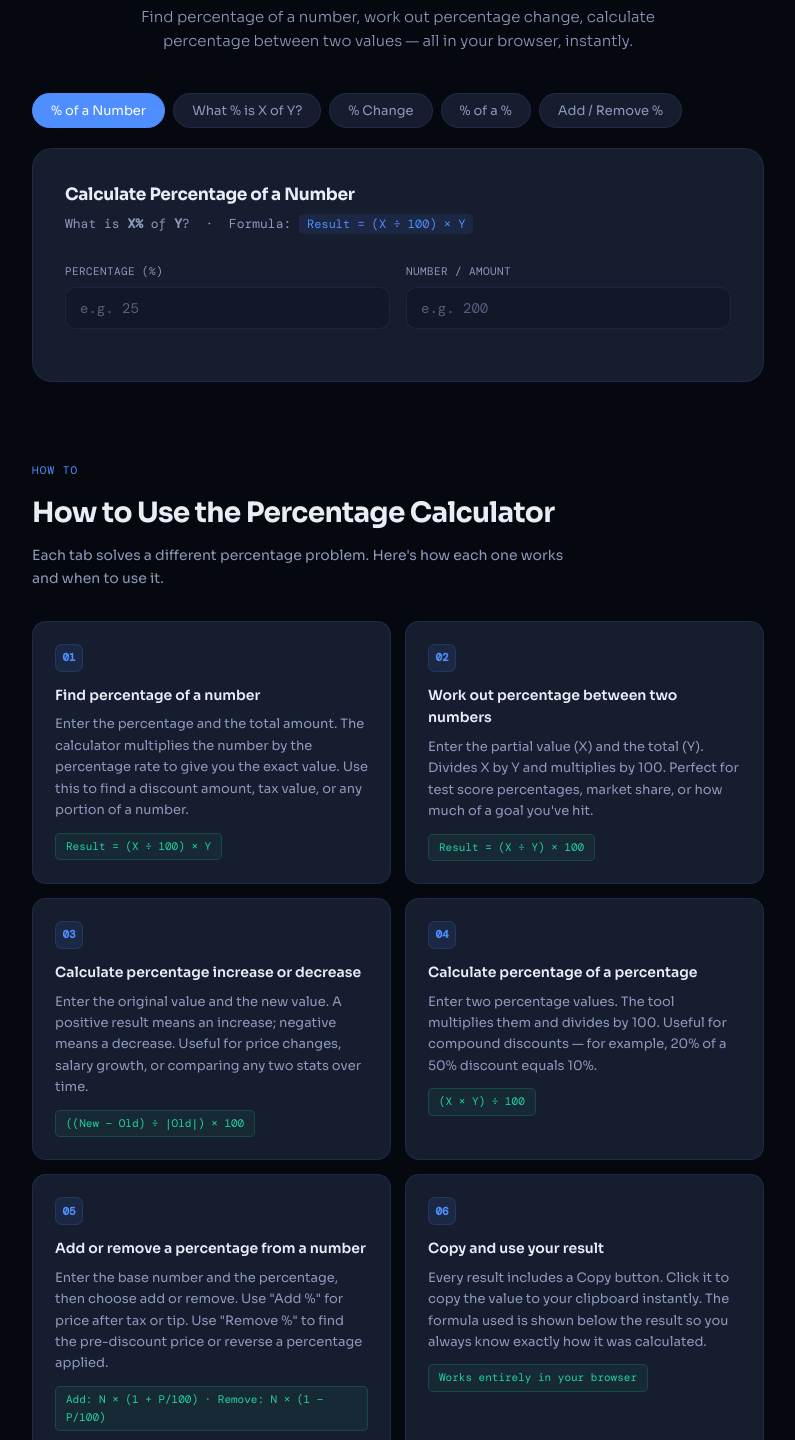
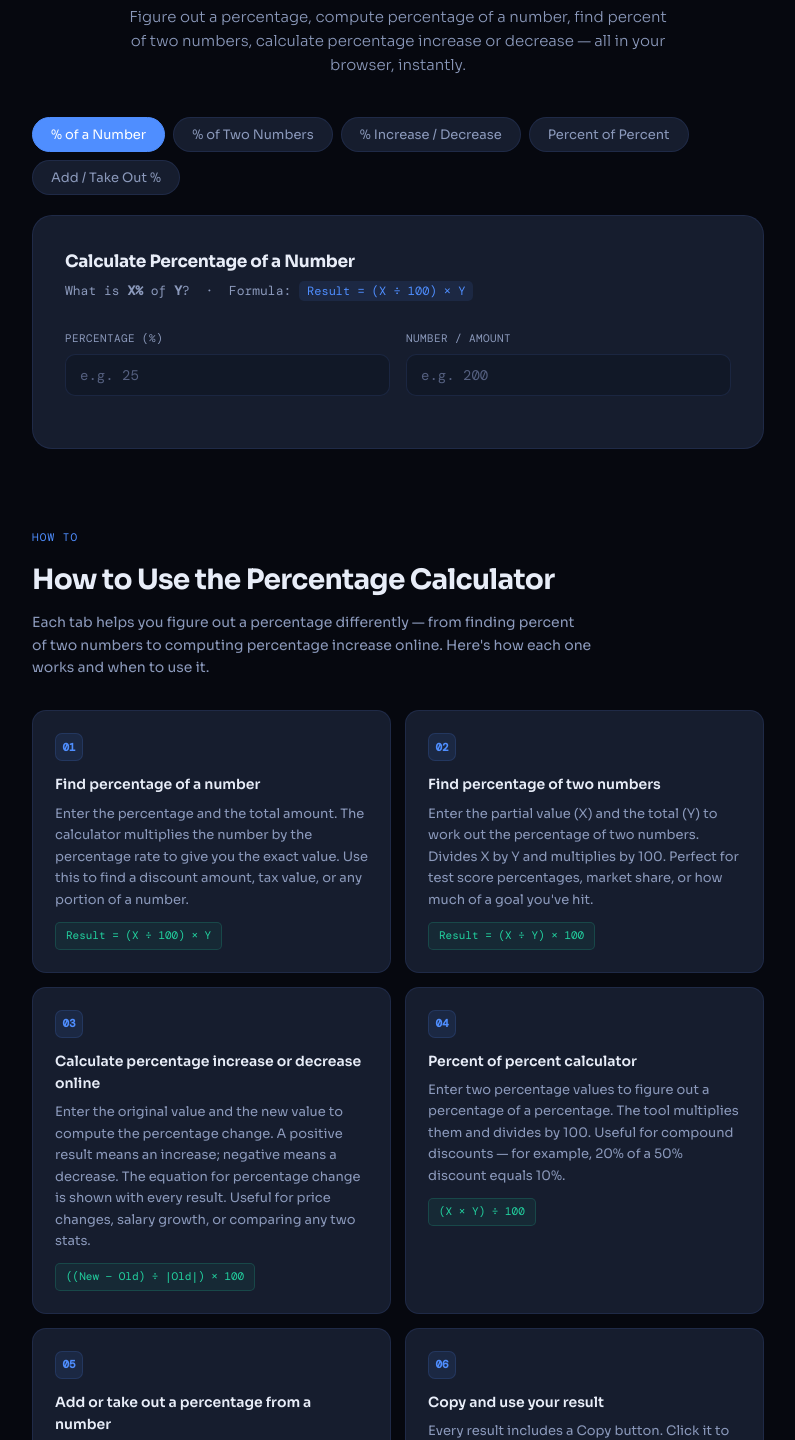
Before and after one commit to paruhang/raiparuhang, a plain HTML site: page percentage-calculator.html in a window 1280 px wide. Shown: the part 208-1648 px from the top of the page, without its empty margins (242-1037 px from the left). Drawn offline with nearby package versions, Linux system fonts and the light colour scheme.

Commit message:
Add files via upload

```diff
--- a/percentage-calculator.html
+++ b/percentage-calculator.html
@@ -4,9 +4,10 @@
 <meta charset="UTF-8">
 <meta name="viewport" content="width=device-width, initial-scale=1.0">
 <title>Percentage Calculator — Free Online Percentage Finder & Formula Tool | Rai Paruhang</title>
-<meta name="description" content="Free online percentage calculator. Find percentage of a number, calculate percentage increase or decrease, work out percentage between two numbers. 100% client-side — no signup, no server.">
-<link rel="alternate" hreflang="en" href="https://raiparuhang.com.np/percentage-calculator">
-<link rel="alternate" hreflang="x-default" href="https://raiparuhang.com.np/percentage-calculator">
+<meta name="description" content="Free online percentage calculator — figure out a percentage, compute percentage of a number, find percent of two numbers, calculate percentage increase or decrease. 100% client-side, no signup.">
+<meta name="keywords" content="percentage calculator, percentage finder, percent of percent calculator, figure percentage calculator, compute percentage calculator, out of percentage calculator, online percentage finder, figure out a percentage, find percentage of two numbers, percentage of 2 numbers, take out percentage, work out a percentage of a number, calculate percentage increase online, equation for percentage, count percentage online, percentage formula, percentage calculator with formula, amount to percentage calculator">
+<link rel="alternate" hreflang="en" href="https://raiparuhang.com.np/percentage-calculator"/>
+<link rel="alternate" hreflang="x-default" href="https://raiparuhang.com.np/percentage-calculator"/>
 <link rel="icon" type="image/svg+xml" href="favicon.svg">
 <link rel="mask-icon" href="favicon.svg" color="#4f8eff">
 <link rel="canonical" href="https://raiparuhang.com.np/percentage-calculator">
@@ -27,10 +28,19 @@
   "offers": { "@type": "Offer", "price": "0", "priceCurrency": "USD" },
   "featureList": [
     "Calculate percentage of a number",
-    "Find percentage between two numbers",
+    "Find percentage of two numbers",
     "Percentage increase and decrease calculator",
-    "Percentage of a percentage",
-    "Add or remove percentage from a number",
+    "Percent of percent calculator",
+    "Figure out a percentage online",
+    "Compute percentage calculator",
+    "Take out percentage from a number",
+    "Work out a percentage of a number",
+    "Out of percentage calculator",
+    "Count percentage online",
+    "Equation for percentage",
+    "Percentage calculator with formula",
+    "Amount to percentage calculator",
+    "Online percentage finder",
     "100% client-side processing",
     "Free forever"
   ],
@@ -200,7 +210,7 @@ footer{border-top:1px solid var(--border);padding:26px max(24px,5vw);display:fle
 <div class="page-header">
   <div class="page-badge">100% Client-Side · No Signup · Free Forever</div>
   <h1>Percentage <span>Calculator</span></h1>
-  <p>Find percentage of a number, work out percentage change, calculate percentage between two values — all in your browser, instantly.</p>
+  <p>Figure out a percentage, compute percentage of a number, find percent of two numbers, calculate percentage increase or decrease — all in your browser, instantly.</p>
 </div>
 
 <!-- TOOL WRAPPER -->
@@ -209,10 +219,10 @@ footer{border-top:1px solid var(--border);padding:26px max(24px,5vw);display:fle
   <!-- TABS -->
   <div class="tab-list" role="tablist">
     <button class="tab-btn active" onclick="switchTab(0,this)">% of a Number</button>
-    <button class="tab-btn" onclick="switchTab(1,this)">What % is X of Y?</button>
-    <button class="tab-btn" onclick="switchTab(2,this)">% Change</button>
-    <button class="tab-btn" onclick="switchTab(3,this)">% of a %</button>
-    <button class="tab-btn" onclick="switchTab(4,this)">Add / Remove %</button>
+    <button class="tab-btn" onclick="switchTab(1,this)">% of Two Numbers</button>
+    <button class="tab-btn" onclick="switchTab(2,this)">% Increase / Decrease</button>
+    <button class="tab-btn" onclick="switchTab(3,this)">Percent of Percent</button>
+    <button class="tab-btn" onclick="switchTab(4,this)">Add / Take Out %</button>
   </div>
 
   <!-- TAB 0 -->
@@ -340,7 +350,7 @@ footer{border-top:1px solid var(--border);padding:26px max(24px,5vw);display:fle
 <section class="howto-section">
   <div class="section-eyebrow">How To</div>
   <h2>How to Use the Percentage Calculator</h2>
-  <p>Each tab solves a different percentage problem. Here's how each one works and when to use it.</p>
+  <p>Each tab helps you figure out a percentage differently — from finding percent of two numbers to computing percentage increase online. Here's how each one works and when to use it.</p>
   <div class="howto-grid">
     <div class="howto-card">
       <div class="howto-num">01</div>
@@ -350,27 +360,27 @@ footer{border-top:1px solid var(--border);padding:26px max(24px,5vw);display:fle
     </div>
     <div class="howto-card">
       <div class="howto-num">02</div>
-      <h3>Work out percentage between two numbers</h3>
-      <p>Enter the partial value (X) and the total (Y). Divides X by Y and multiplies by 100. Perfect for test score percentages, market share, or how much of a goal you've hit.</p>
+      <h3>Find percentage of two numbers</h3>
+      <p>Enter the partial value (X) and the total (Y) to work out the percentage of two numbers. Divides X by Y and multiplies by 100. Perfect for test score percentages, market share, or how much of a goal you've hit.</p>
       <span class="formula-chip">Result = (X ÷ Y) × 100</span>
     </div>
     <div class="howto-card">
       <div class="howto-num">03</div>
-      <h3>Calculate percentage increase or decrease</h3>
-      <p>Enter the original value and the new value. A positive result means an increase; negative means a decrease. Useful for price changes, salary growth, or comparing any two stats over time.</p>
+      <h3>Calculate percentage increase or decrease online</h3>
+      <p>Enter the original value and the new value to compute the percentage change. A positive result means an increase; negative means a decrease. The equation for percentage change is shown with every result. Useful for price changes, salary growth, or comparing any two stats.</p>
       <span class="formula-chip">((New − Old) ÷ |Old|) × 100</span>
     </div>
     <div class="howto-card">
       <div class="howto-num">04</div>
-      <h3>Calculate percentage of a percentage</h3>
-      <p>Enter two percentage values. The tool multiplies them and divides by 100. Useful for compound discounts — for example, 20% of a 50% discount equals 10%.</p>
+      <h3>Percent of percent calculator</h3>
+      <p>Enter two percentage values to figure out a percentage of a percentage. The tool multiplies them and divides by 100. Useful for compound discounts — for example, 20% of a 50% discount equals 10%.</p>
       <span class="formula-chip">(X × Y) ÷ 100</span>
     </div>
     <div class="howto-card">
       <div class="howto-num">05</div>
-      <h3>Add or remove a percentage from a number</h3>
-      <p>Enter the base number and the percentage, then choose add or remove. Use "Add %" for price after tax or tip. Use "Remove %" to find the pre-discount price or reverse a percentage applied.</p>
-      <span class="formula-chip">Add: N × (1 + P/100) · Remove: N × (1 − P/100)</span>
+      <h3>Add or take out a percentage from a number</h3>
+      <p>Enter the base number and the percentage, then choose to add or take out the percentage. Use "Add %" for price after tax or tip. Use "Take Out %" to find the pre-discount price or work out a percentage of a number in reverse.</p>
+      <span class="formula-chip">Add: N × (1 + P/100) · Take out: N × (1 − P/100)</span>
     </div>
     <div class="howto-card">
       <div class="howto-num">06</div>
@@ -380,6 +390,7 @@ footer{border-top:1px solid var(--border);padding:26px max(24px,5vw);display:fle
     </div>
   </div>
 </section>
+
 
 <!-- ALSO SEARCHED AS -->
 <section style="margin: 60px auto; max-width: 780px; padding: 0 20px;">
```
